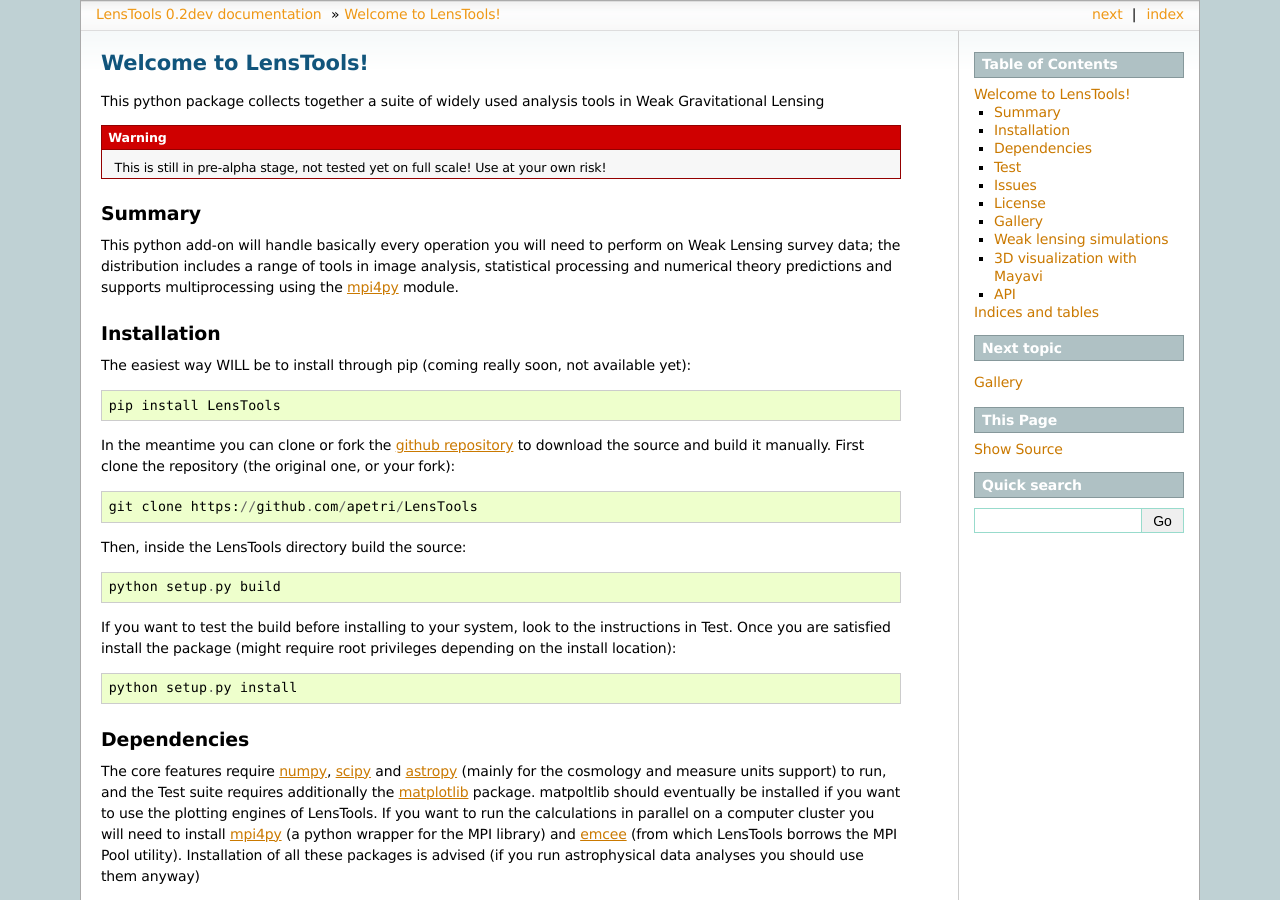
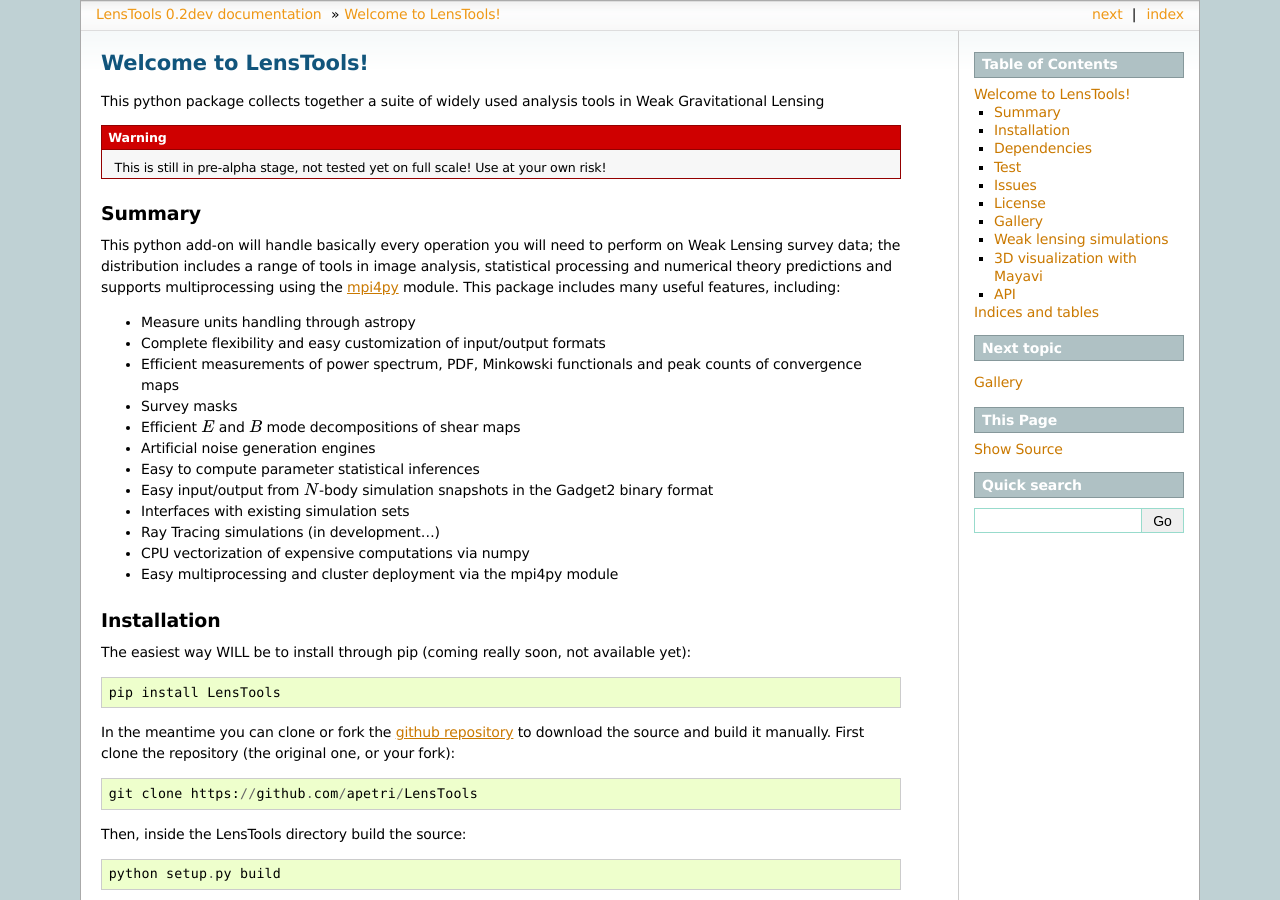
Before and after one commit to apetri/LensTools, a Sphinx documentation site: the page built from docs/source/index.rst, in a window 1280 px wide and 900 px high. Built offline with Sphinx 7.4.7, drawn with Linux system fonts in a browser that asks for light colours.

Commit message:
update docs

```diff
--- a/docs/source/index.rst
+++ b/docs/source/index.rst
@@ -15,7 +15,20 @@
 Summary
 -------
 
-This python add-on will handle basically every operation you will need to perform on Weak Lensing survey data; the distribution includes a range of tools in image analysis, statistical processing and numerical theory predictions and supports multiprocessing using the `mpi4py <http://mpi4py.scipy.org>`_ module.
+This python add-on will handle basically every operation you will need to perform on Weak Lensing survey data; the distribution includes a range of tools in image analysis, statistical processing and numerical theory predictions and supports multiprocessing using the `mpi4py <http://mpi4py.scipy.org>`_ module. This package includes many useful features, including:
+
+- Measure units handling through astropy
+- Complete flexibility and easy customization of input/output formats
+- Efficient measurements of power spectrum, PDF, Minkowski functionals and peak counts of convergence maps
+- Survey masks
+- Efficient :math:`E` and :math:`B` mode decompositions of shear maps
+- Artificial noise generation engines
+- Easy to compute parameter statistical inferences
+- Easy input/output from :math:`N`-body simulation snapshots in the Gadget2 binary format
+- Interfaces with existing simulation sets
+- Ray Tracing simulations (in development...)
+- CPU vectorization of expensive computations via numpy
+- Easy multiprocessing and cluster deployment via the mpi4py module
 
 Installation
 ------------
```
